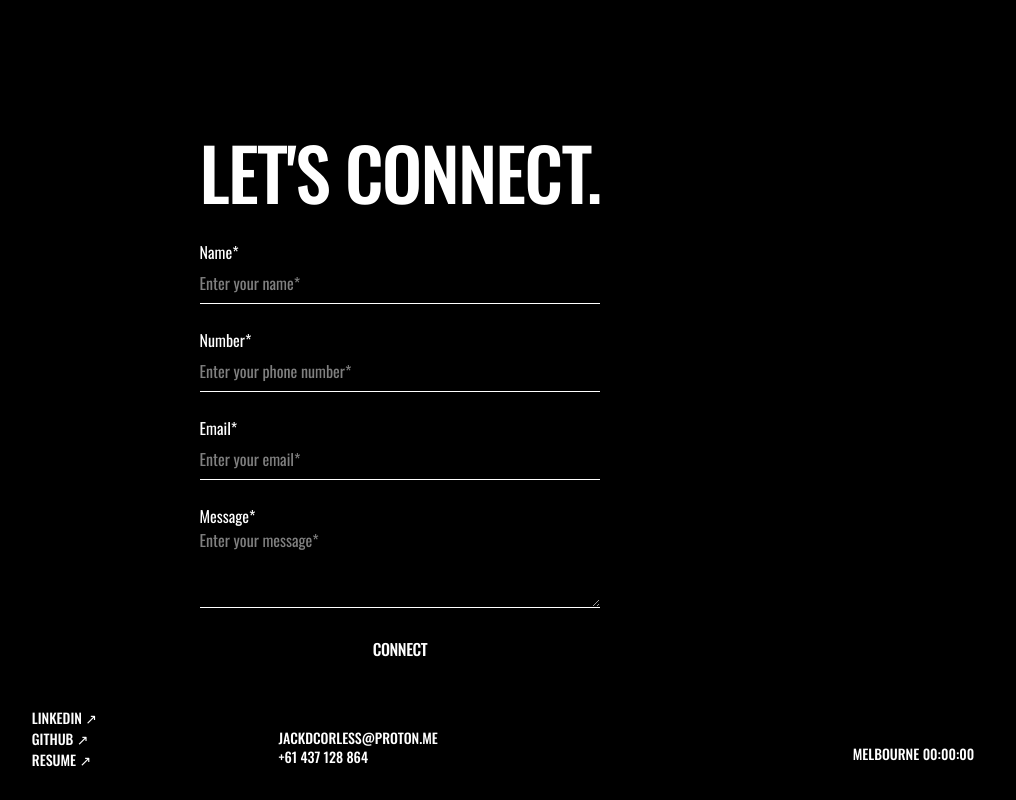
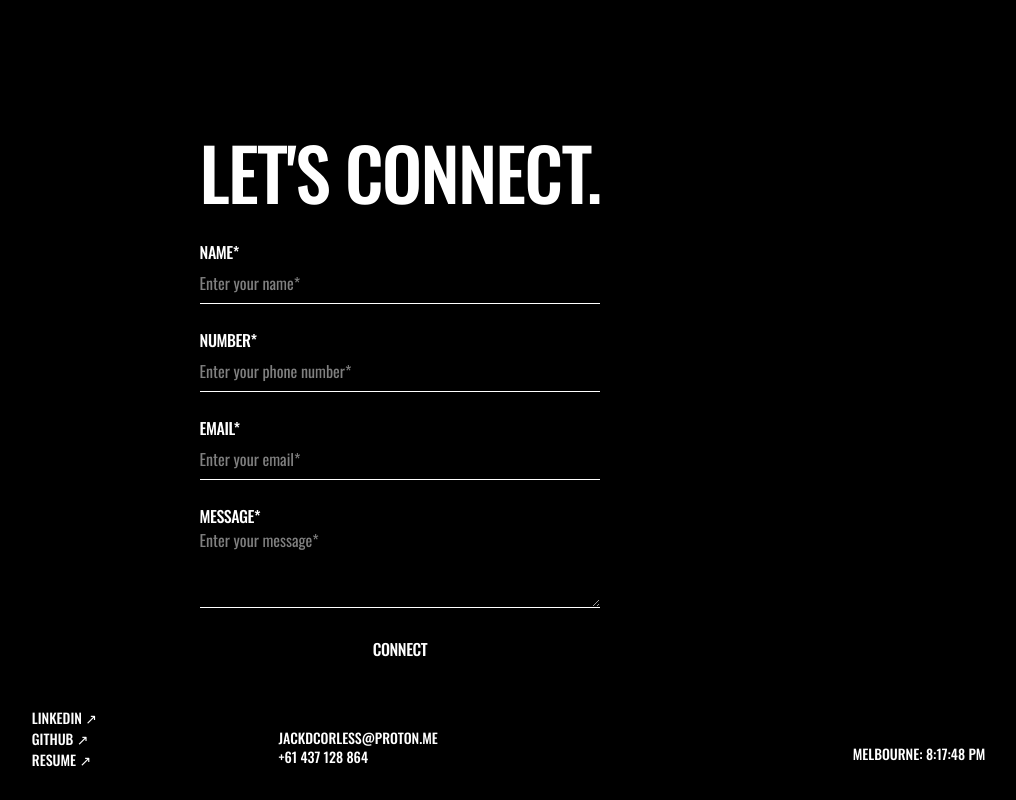
Before and after one commit to jackcorless91/gsap-portfolio, a React (Vite) app: page /contact in a window 1280 px wide. Shown: the part 712-1512 px from the top of the page, without its empty margins (240-1256 px from the left). Built offline with nearby package versions, Linux system fonts and the light colour scheme.

Commit message:
live clock component complete, refactored contact form label styles

```diff
--- a/src/components/ContactForm.jsx
+++ b/src/components/ContactForm.jsx
@@ -31,8 +31,9 @@ function ContactForm() {
         <h2 className="text-7xl uppercase tracking-tight font-medium text-center mb-8 max-sm:text-5xl max-sm:mb-4">Let's Connect.</h2>
 
         <div className="flex flex-col space-y-6 max-sm:space-y-3">
+
           <div className="">
-            <label htmlFor="name">Name*</label>
+            <label htmlFor="name" className="uppercase tracking-tight font-medium">Name*</label>
             <input
               type="text"
               id="name"
@@ -44,7 +45,7 @@ function ContactForm() {
           </div>
 
           <div className="">
-            <label htmlFor="number">Number*</label>
+            <label htmlFor="number" className="uppercase tracking-tight font-medium">Number*</label>
             <input
               type="text"
               id="number"
@@ -55,7 +56,7 @@ function ContactForm() {
           </div>
 
           <div className="">
-            <label htmlFor="email">Email*</label>
+            <label htmlFor="email" className="uppercase tracking-tight font-medium">Email*</label>
             <input
               type="text"
               id="email"
@@ -67,7 +68,7 @@ function ContactForm() {
           </div>
 
           <div className="">
-            <label htmlFor="message">Message*</label>
+            <label htmlFor="message" className="uppercase tracking-tight font-medium">Message*</label>
             <textarea
               id="message"
               name="message"
--- a/src/components/Footer.jsx
+++ b/src/components/Footer.jsx
@@ -1,4 +1,5 @@
 import React from 'react';
+import LiveClock from "@/components/LiveClock.jsx";
 
 function Footer() {
   return (
@@ -40,7 +41,9 @@ function Footer() {
         </div>
       </div>
       <div className="flex items-start mt-9 min-w-[187.3px] max-sm:hidden">
-        <div className="menu-p text-nowrap flex items-start mt-9">Melbourne 00:00:00</div>
+        <div className="menu-p text-nowrap flex items-start mt-9">
+          <LiveClock />
+        </div>
       </div>
     </footer>
   );
--- a/src/components/LiveClock.jsx
+++ b/src/components/LiveClock.jsx
@@ -0,0 +1,26 @@
+import React, {useState} from 'react';
+
+function LiveClock() {
+  const [timer, setTimer] = useState(new Date());
+
+  function tick() {
+    setTimer(new Date)
+  }
+
+  React.useEffect(() => {
+    let timerID = setInterval(() => {
+      tick()
+    }, 1000)
+    return() => {
+      clearInterval(timerID)
+    }
+  })
+
+  return (
+    <div>
+      Melbourne: { timer.toLocaleTimeString() }
+    </div>
+  );
+}
+
+export default LiveClock;
--- a/src/components/Menu.jsx
+++ b/src/components/Menu.jsx
@@ -5,6 +5,7 @@ import "./menu.css"
 
 import { gsap } from "gsap";
 import { useGSAP } from "@gsap/react";
+import LiveClock from "@/components/LiveClock.jsx";
 
 const menuLinks = [
   { path: "/", label: "#Hero" },
@@ -142,7 +143,9 @@ function Menu() {
           </div>
         </div>
         <div className="menu-preview">
-          <p className="menu-p">Melbourne 00:00:00</p>
+          <p className="menu-p">
+            <LiveClock />
+          </p>
         </div>
       </div>
     </nav>
```
